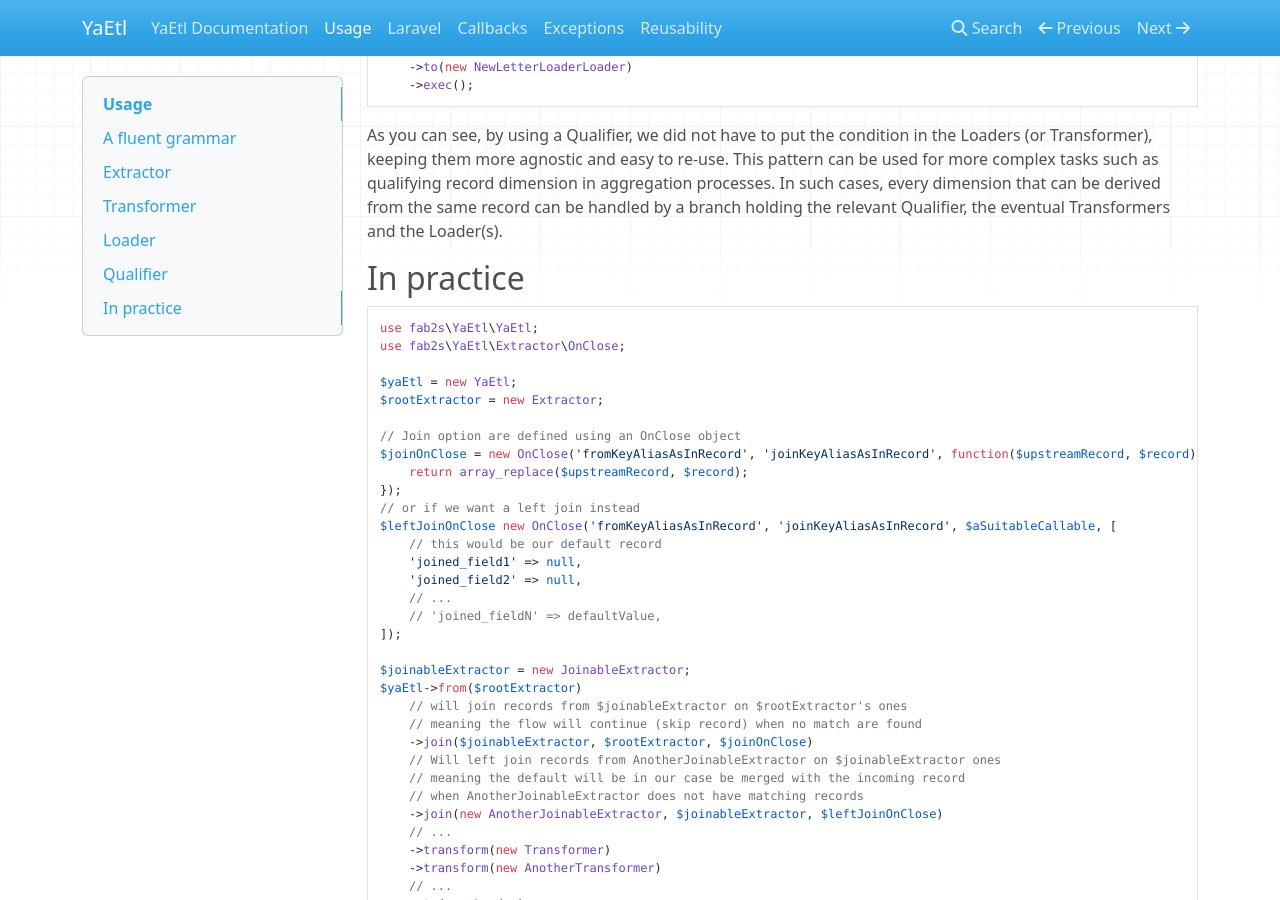
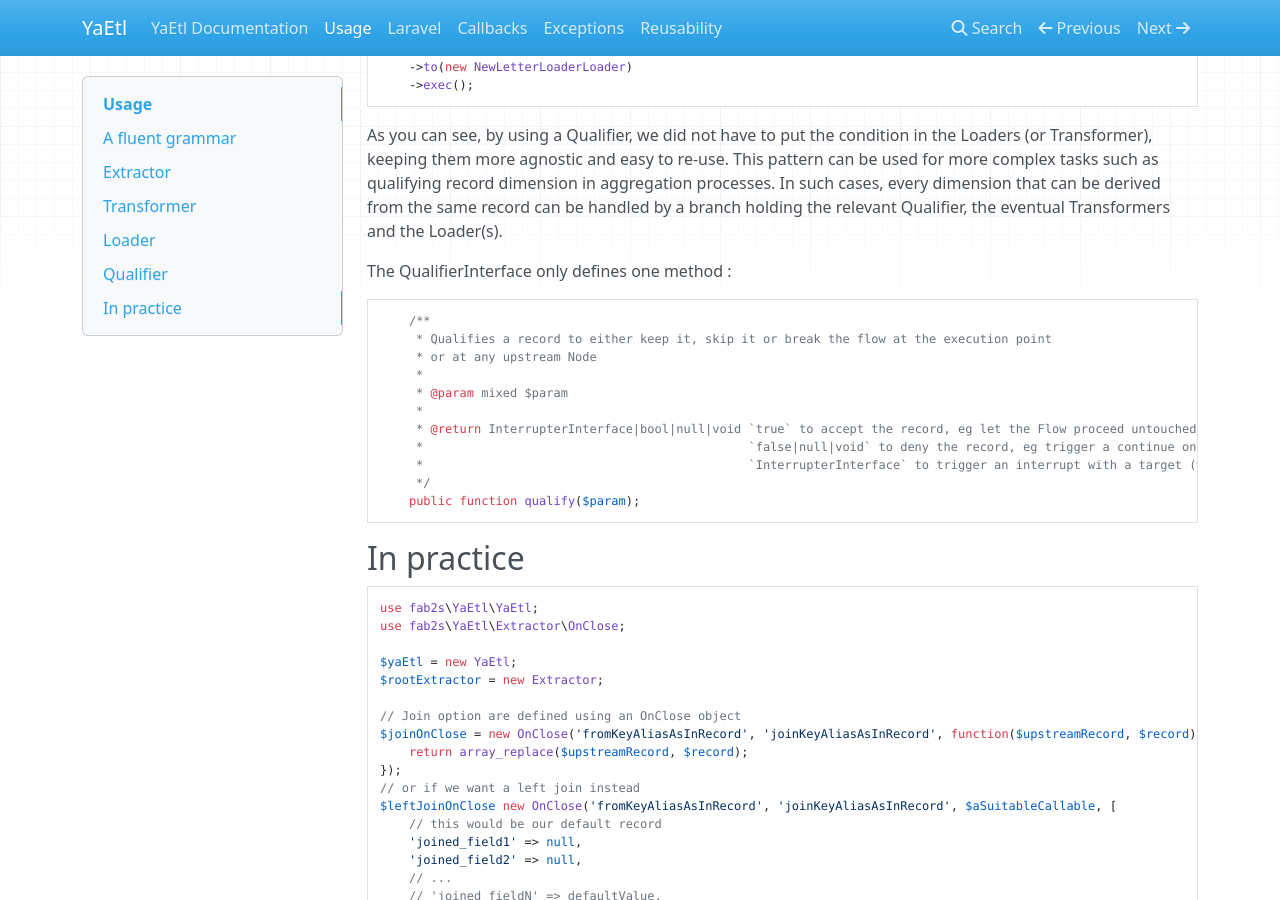
Before and after one commit to fab2s/YaEtl, an MkDocs documentation site: the page built from docs/usage.md, in a window 1280 px wide and 900 px high, scrolled down 6962 px. Built offline with MkDocs 1.6.1, drawn with Linux system fonts in a browser that asks for light colours; nearby versions of some CDN libraries; old or Windows-style settings are respelled for this version of MkDocs.

Commit message:
rewording

````diff
--- a/docs/usage.md
+++ b/docs/usage.md
@@ -290,6 +290,22 @@ $yaetl->branch($premiumBranch)
 As you can see, by using a Qualifier, we did not have to put the condition in the Loaders (or Transformer), keeping them more agnostic and easy to re-use.
 This pattern can be used for more complex tasks such as qualifying record dimension in aggregation processes. In such cases, every dimension that can be derived from the same record can be handled by a branch holding the relevant Qualifier, the eventual Transformers and the Loader(s).
 
+The QualifierInterface only defines one method :
+
+```php
+    /**
+     * Qualifies a record to either keep it, skip it or break the flow at the execution point
+     * or at any upstream Node
+     *
+     * @param mixed $param
+     *
+     * @return InterrupterInterface|bool|null|void `true` to accept the record, eg let the Flow proceed untouched
+     *                                             `false|null|void` to deny the record, eg trigger a continue on the carrier Flow (not ancestors)
+     *                                             `InterrupterInterface` to trigger an interrupt with a target (which may be one ancestor)
+     */
+    public function qualify($param);
+```
+
 ## In practice
 
 ```php
````
Also changed, not shown: 2 other files.
